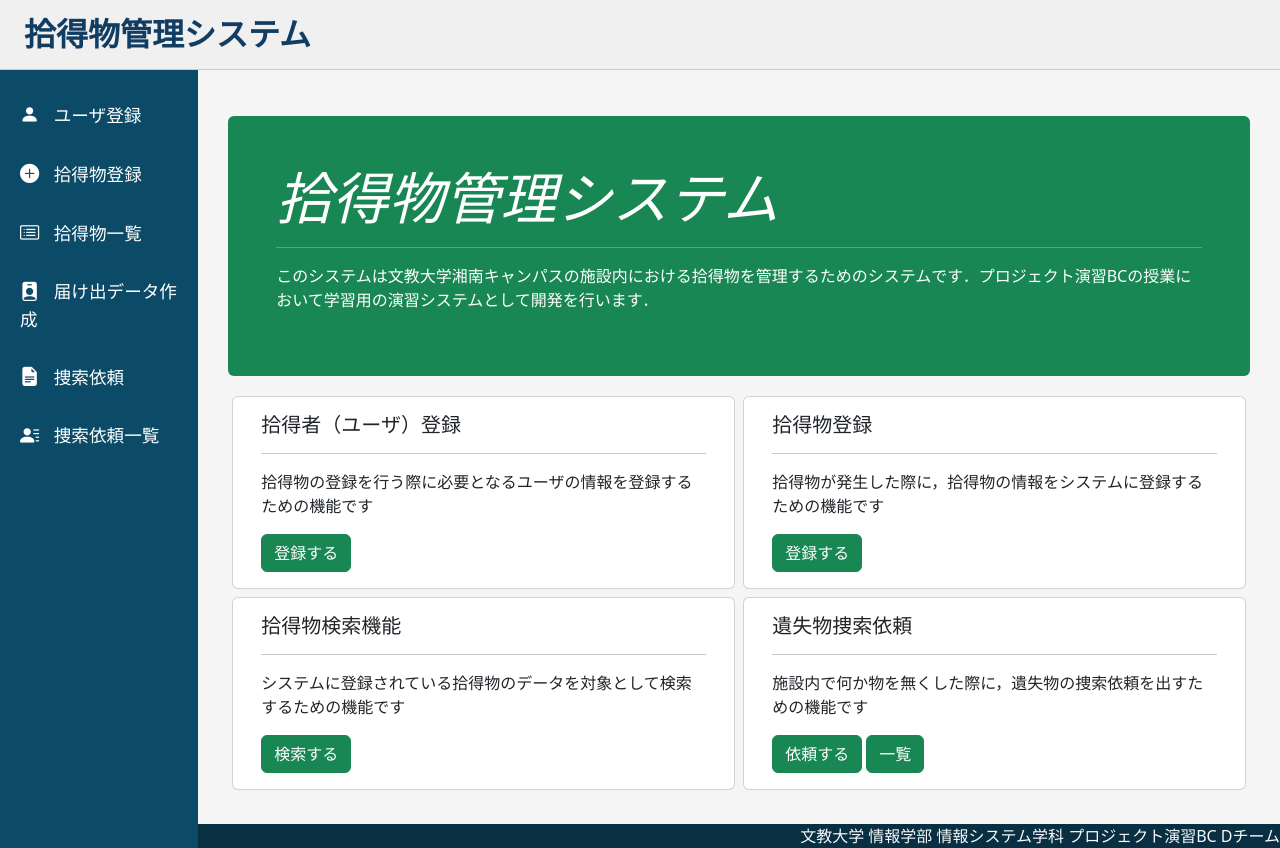
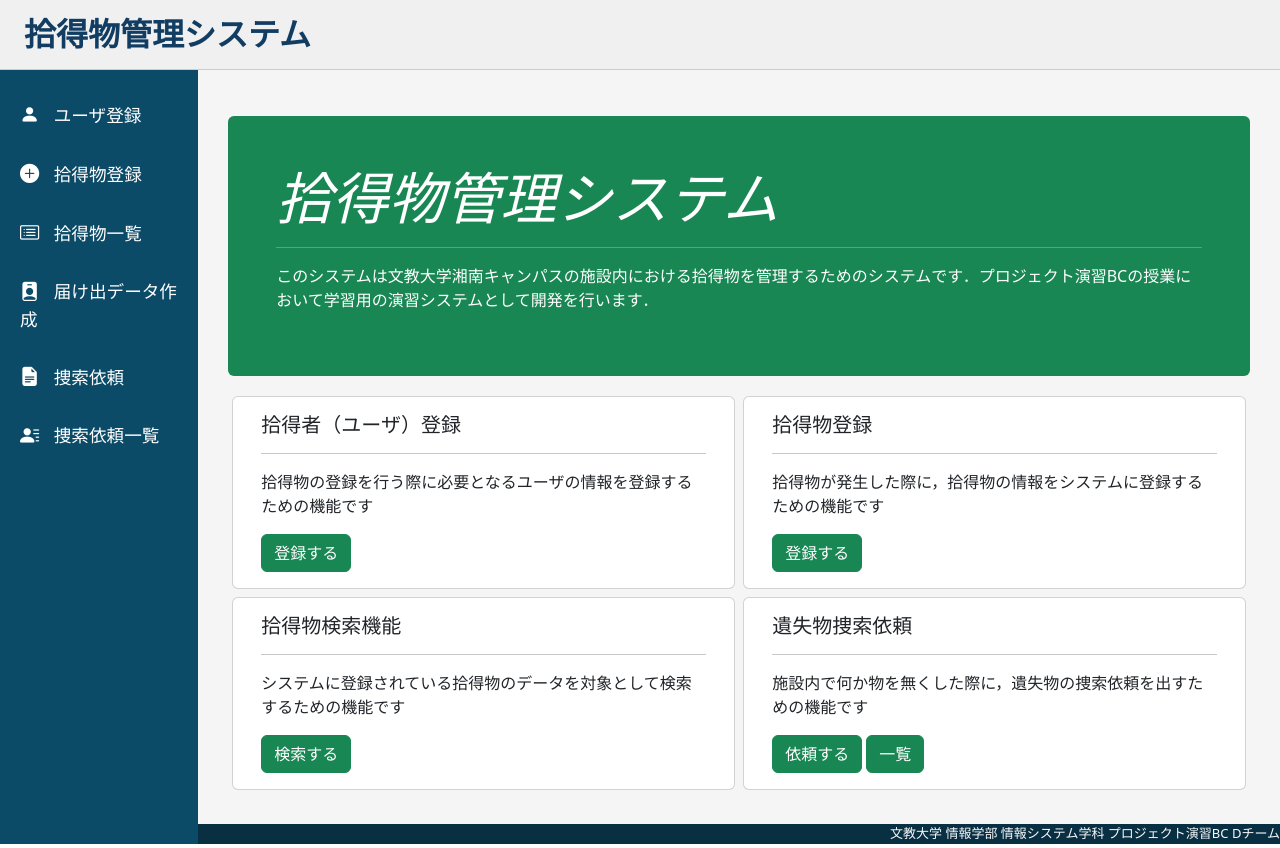
Before and after one commit to C5P31098/probc2026_D, a Flask app: page / in a window 1280 px wide. Run offline with Flask 3, Linux system fonts and the light colour scheme.

Commit message:
base.html footer修正

```diff
--- a/7回目プログラム/templates/base.html
+++ b/7回目プログラム/templates/base.html
@@ -31,7 +31,6 @@
         /* サイドバー */
         .sidebar {
           width: 220px;
-          min-height: calc(100vh - 70px);
           background-color: #0c4b68;
         }
 
@@ -67,11 +66,16 @@
         }
 
         .bg-footer {
+          font-size: small;
           background-color: #082f42;
         }
 
         .main-area{
-          min-height: calc( 100vh - 70px );
+
+        }
+
+        .main-wrapper{
+          min-height: calc(100vh - 70px);
         }
     </style>
 
@@ -118,7 +122,7 @@
     </header>
     {% endblock %}
 
-    <div class="d-flex">
+    <div class="d-flex main-wrapper">
       {% block sidebar %}
       <nav class="sidebar bg-original">
 
@@ -180,7 +184,7 @@
 
         {% block footer %}
           <footer class="bg-footer text-light text-end mt-auto">
-            <div>文教大学 情報学部 情報システム学科 プロジェクト演習BC Dチーム</div>
+            文教大学 情報学部 情報システム学科 プロジェクト演習BC Dチーム
           </footer>
         {% endblock %}
       </div>
```
